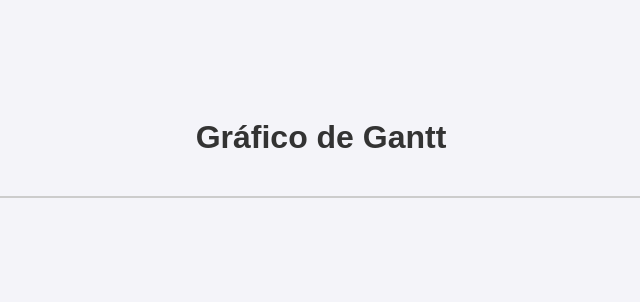
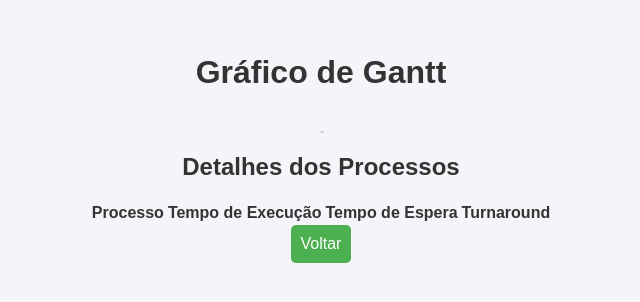
Before and after one commit to Raquel-Santos/Escalonador-de-Processos, a plain HTML site: page gantt.html in a window 1280 px wide. Shown: the part 252-554 px from the top of the page, without its empty margins (319-959 px from the left). Drawn offline with Linux system fonts and the light colour scheme.

Commit message:
Update gantt.html

```diff
--- a/gantt.html
+++ b/gantt.html
@@ -8,7 +8,23 @@
 </head>
 <body id="pagina-gantt">
     <h1>Gráfico de Gantt</h1>
-    <div id="graficoGantt"></div>
+    <div id="graficoContainer">
+        <div id="escalaDeTempo"></div>
+        <div id="graficoGantt"></div>
+    </div>
+    <h2>Detalhes dos Processos</h2>
+    <table id="detalhesProcessos">
+        <thead>
+            <tr>
+                <th>Processo</th>
+                <th>Tempo de Execução</th>
+                <th>Tempo de Espera</th>
+                <th>Turnaround</th>
+            </tr>
+        </thead>
+        <tbody></tbody>
+    </table>
+    <button id="voltar">Voltar</button>
     <script src="script.js" defer></script>
 </body>
 </html>
```
